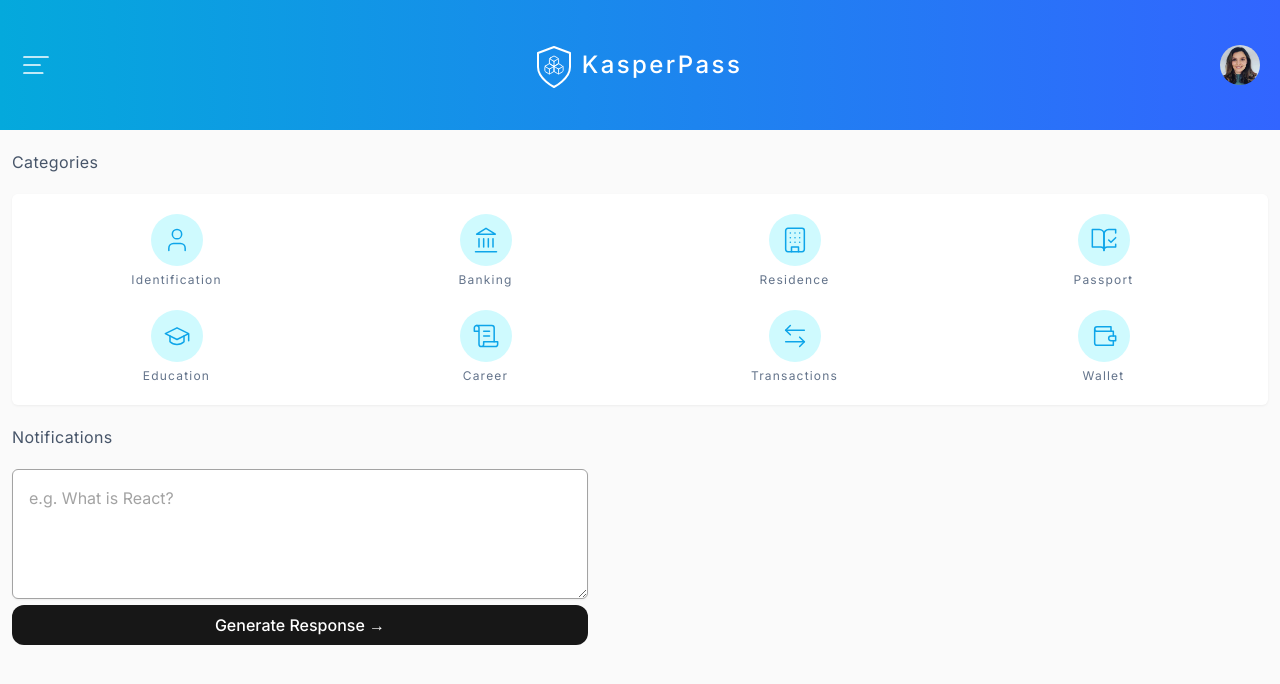
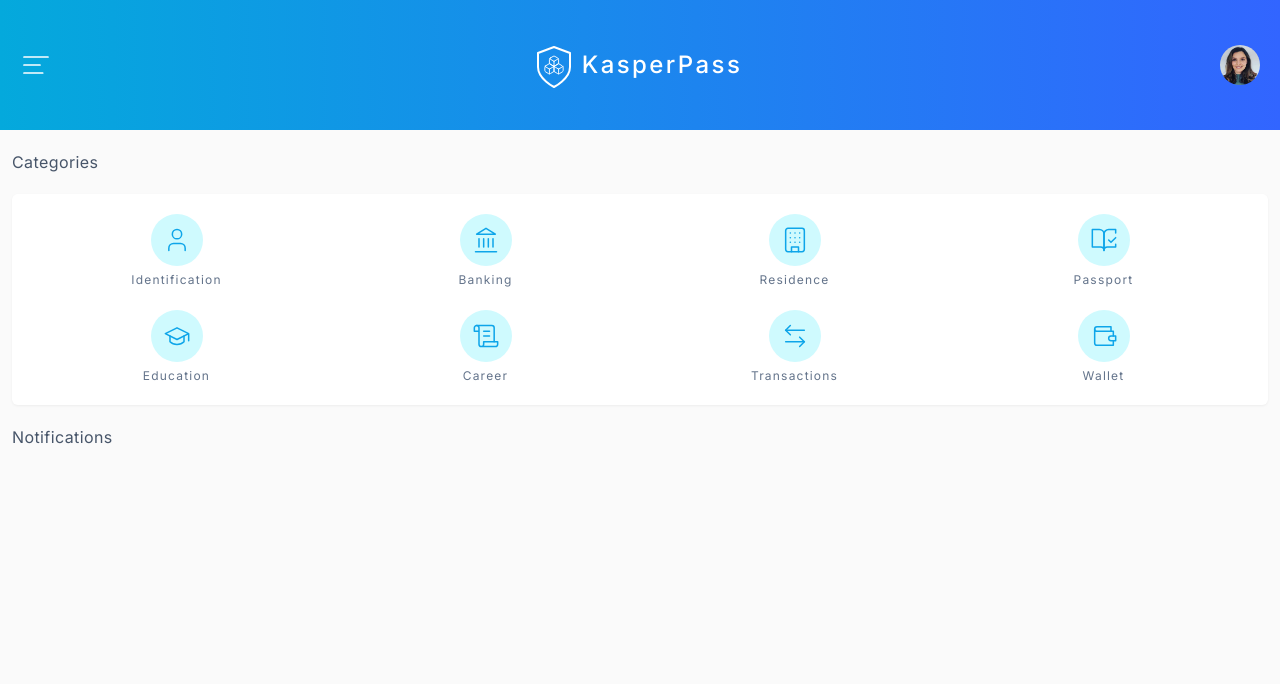
Before and after one commit to Jonathan-Vandenberg/kasperpass, a Next.js app: page / in a window 1280 px wide. Shown: the top 684 px of the page. Built offline with nearby package versions, Linux system fonts and the light colour scheme.

Commit message:
runtime edge

```diff
--- a/app/api/generate/route.ts
+++ b/app/api/generate/route.ts
@@ -4,7 +4,7 @@ if (!process.env.OPENAI_API_KEY) {
   throw new Error("Missing env var from OpenAI");
 }
 
-export const runtime = "edge";
+export const runtime = "experimental-edge";
 
 export async function POST(req: Request): Promise<Response> {
   const { prompt } = (await req.json()) as {
--- a/app/page.tsx
+++ b/app/page.tsx
@@ -11,7 +11,6 @@ export default function Page() {
           <SectionLabel title="Categories" />
           <CategoriesIcons />
           <SectionLabel title="Notifications" />
-          <Ai />
         </>
       </Container>
     </main>
--- a/components/ui/ai.tsx
+++ b/components/ui/ai.tsx
@@ -7,7 +7,7 @@ export default function ClientSection() {
   const [input, setInput] = useState("");
   const [response, setResponse] = useState<String>("");
 
-  const prompt = `Q: ${input} Generate a response with less than 200 characters.`;
+  const prompt = `Q:${input} Generate a response with less than 200 characters.`;
 
   const generateResponse = async (e: React.MouseEvent<HTMLButtonElement>) => {
     e.preventDefault();
@@ -56,14 +56,14 @@ export default function ClientSection() {
         maxLength={200}
         className="focus:ring-neu w-full rounded-md border border-neutral-400
          p-4 text-neutral-900 shadow-sm placeholder:text-neutral-400 focus:border-neutral-900"
-        placeholder={"e.g. What is React?"}
+        placeholder={"e.g. What is permanent residency?"}
       />
       {!loading ? (
         <button
           className="w-full rounded-xl bg-neutral-900 px-4 py-2 font-medium text-white hover:bg-black/80"
           onClick={(e) => generateResponse(e)}
         >
-          Generate Response &rarr;
+          Ask AI &rarr;
         </button>
       ) : (
         <button
```
Also changed, not shown: 1 other file (tests, documents, lock files or other folders).
